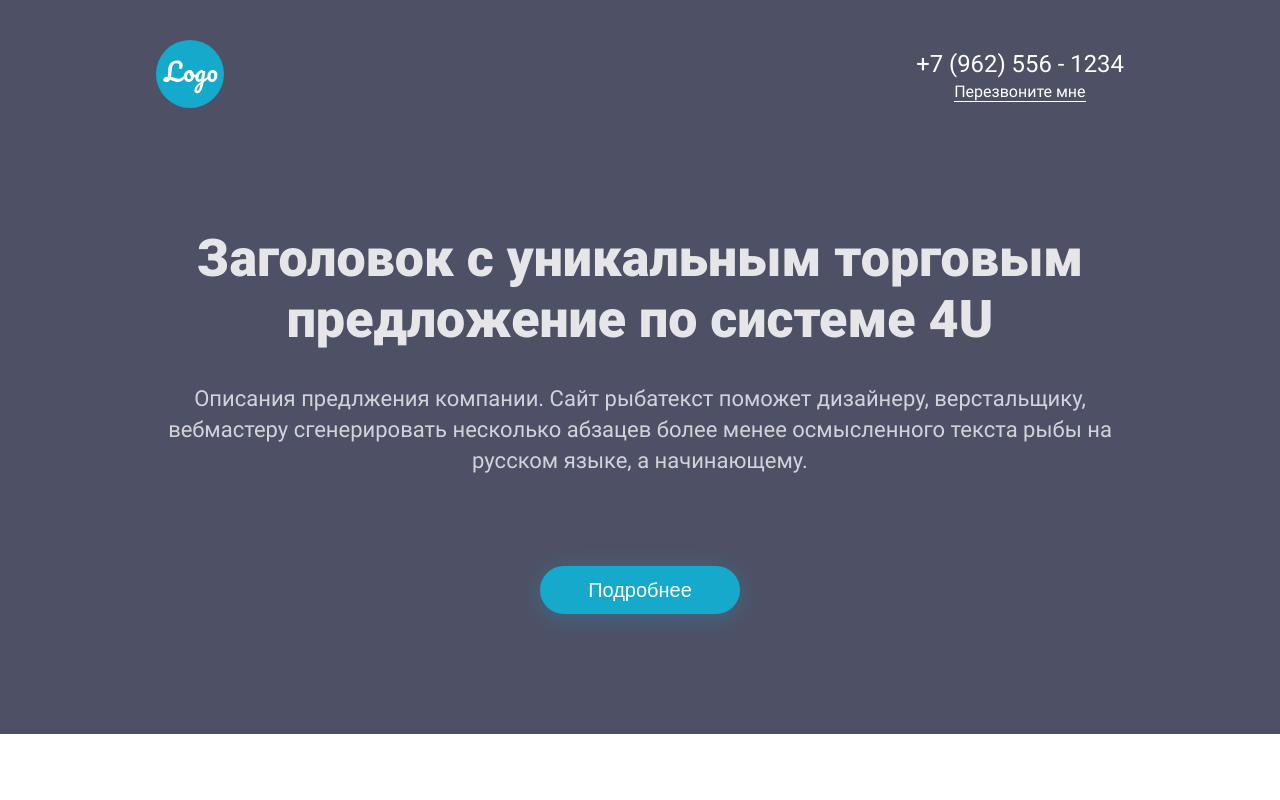
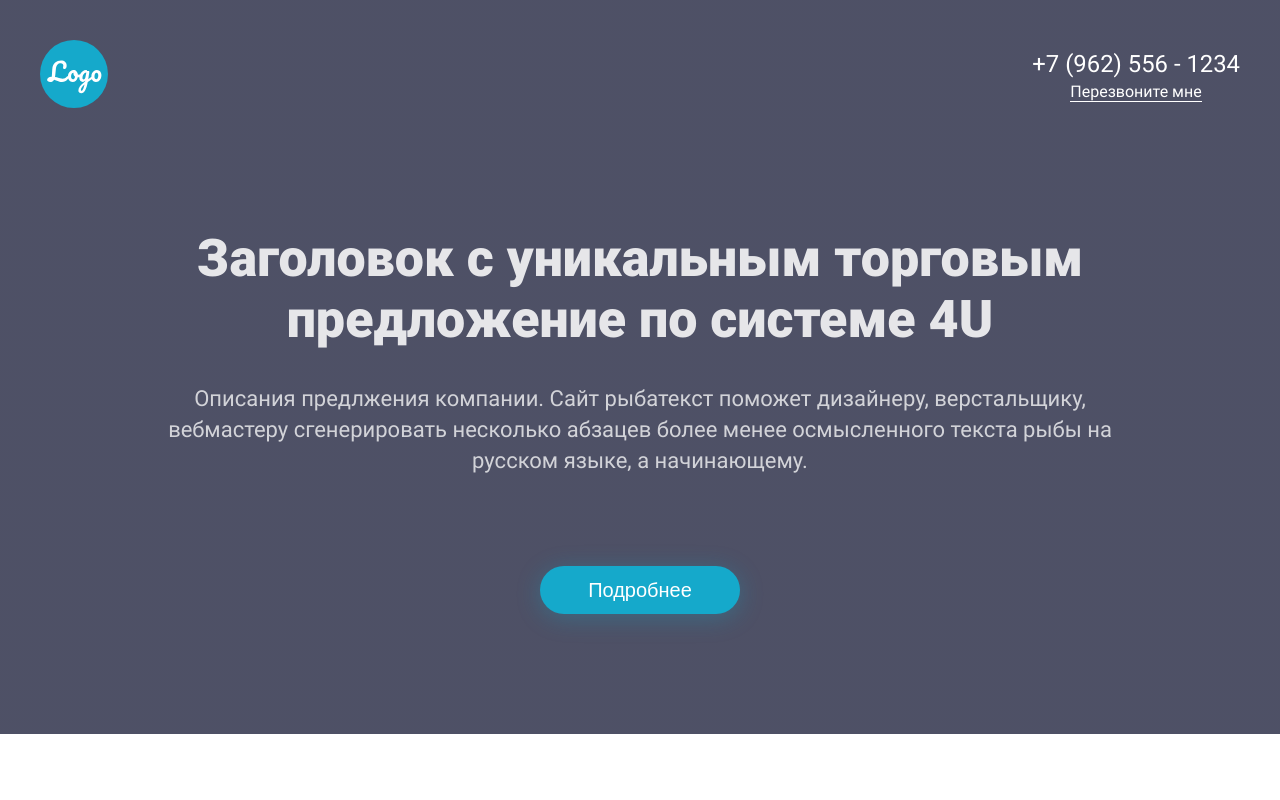
Before and after one commit to viktoriaty/adaptiv, a plain HTML site: page index.html in a window 1280 px wide. Shown: the top 800 px of the page. Drawn offline with Linux system fonts and the light colour scheme; files whose address does not match are found by name.

Commit message:
adaptv_4

```diff
--- a/css/style.css
+++ b/css/style.css
@@ -102,14 +102,11 @@ fieldset {
 }
 
 .container {
-  max-width: 1600px;
-  padding: 0 12.2%;
+  max-width: 1240px;
+  padding: 0 20px;
   margin: 0 auto;
   box-sizing: border-box;
 }
-
-
-
 
 .btn {
   font-weight: 500;
@@ -120,7 +117,6 @@ fieldset {
   box-shadow: 0 4px 25px rgba(21, 169, 203, 0.3);
   border-radius: 50px;
   color: #FFFFFF;
-
 }
 
 @media (max-width: 1024px) {
```
